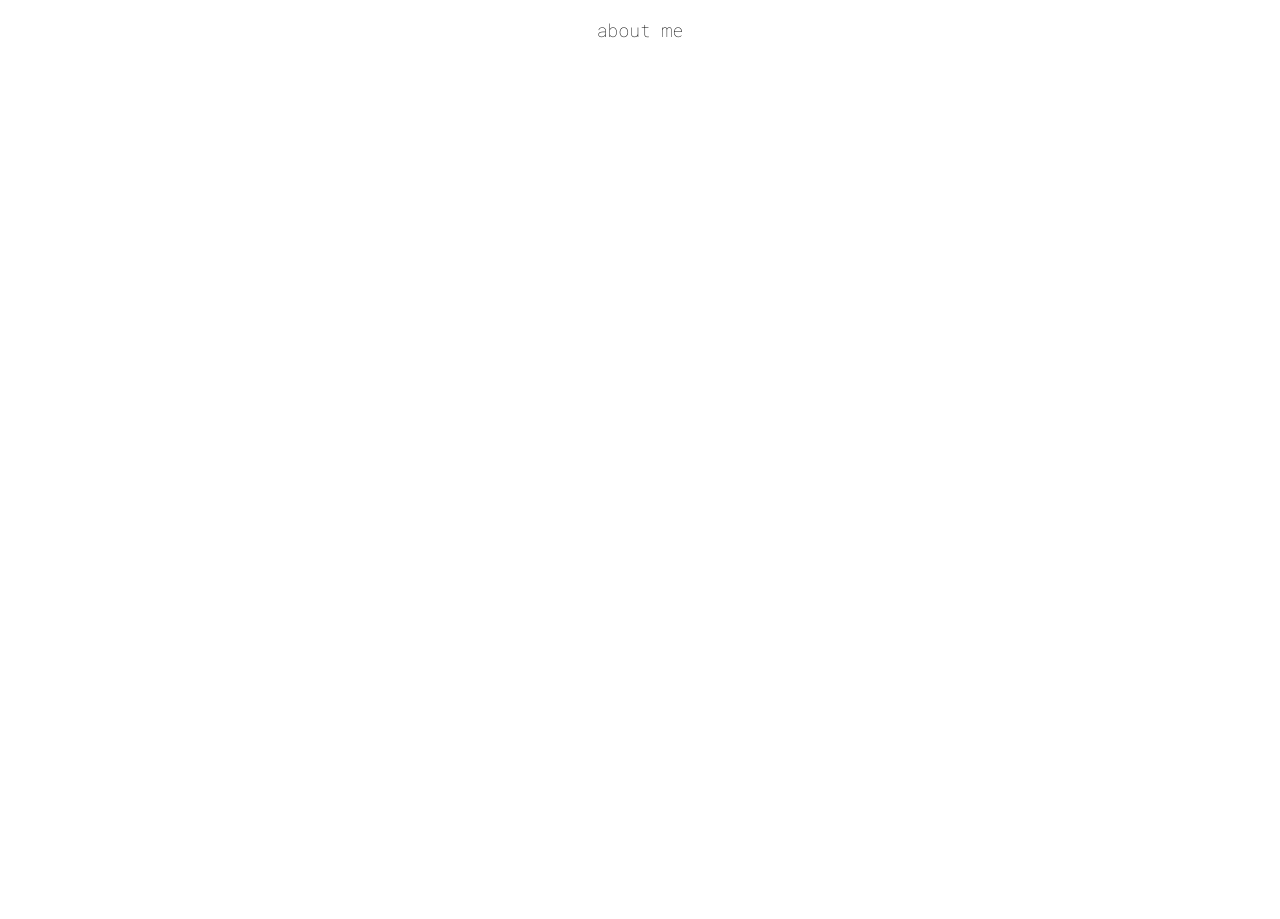
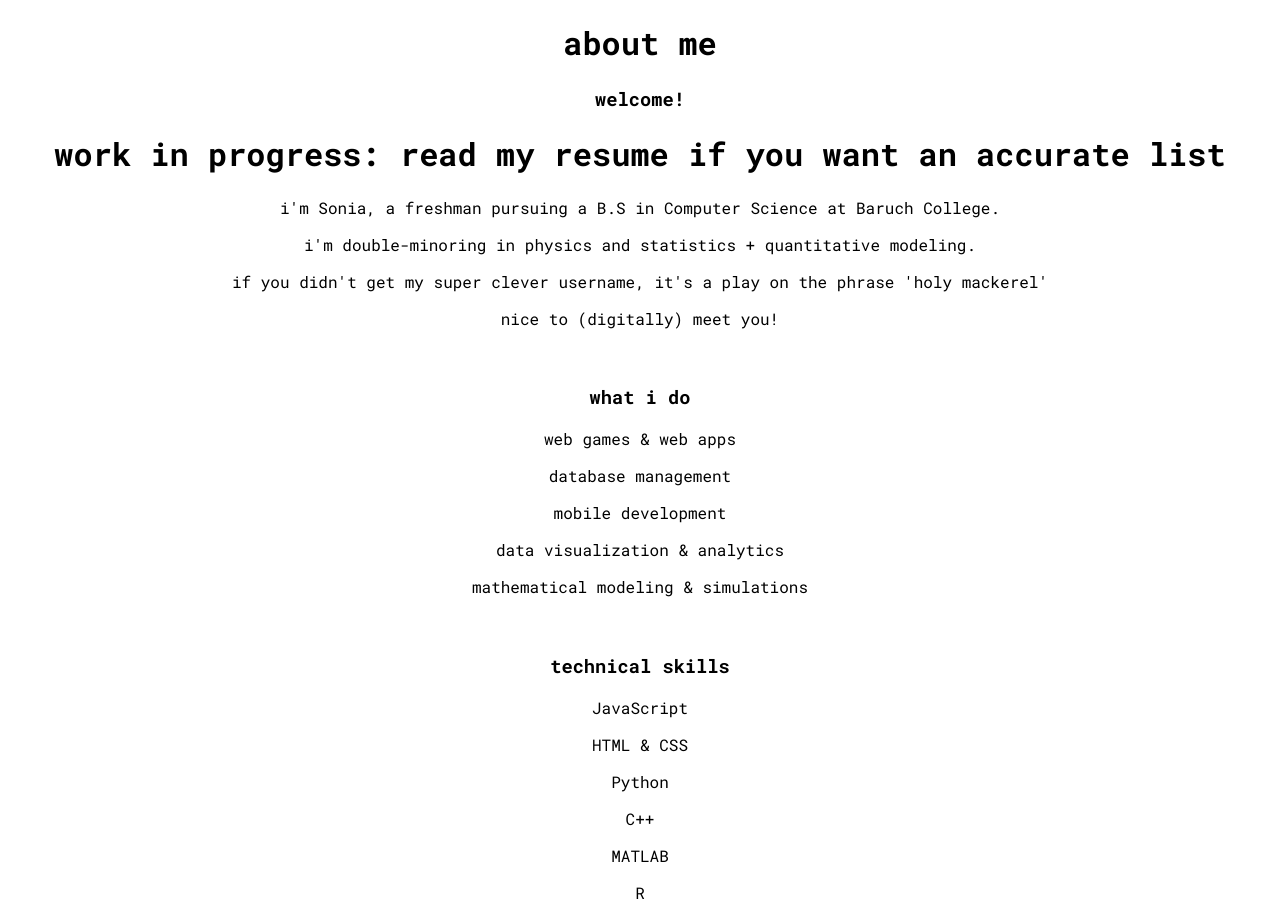
Before and after one commit to agodfearingmackerel/agodfearingmackerel.github.io, a plain HTML site: page about.html in a window 1280 px wide. Before the commit the page ends 800 px from the top, so only its background shows below. Drawn offline with Linux system fonts and the light colour scheme.

Commit message:
Added content to about me

```diff
--- a/about.html
+++ b/about.html
@@ -4,13 +4,37 @@
     <meta charset="UTF-8">
     <meta name="viewport" content="width=device-width, initial-scale=1.0">
     <title>agodfearingmackerel</title>
-    <link rel="stylesheet" href="style.css">
+    <link rel="stylesheet" href="tristyle.css">
     <link rel="icon" type="image/x-icon" href="fish.svg">
     <link rel="preconnect" href="https://fonts.googleapis.com">
     <link rel="preconnect" href="https://fonts.gstatic.com" crossorigin>
     <link href="https://fonts.googleapis.com/css2?family=Roboto+Mono:ital,wght@0,100..700;1,100..700&display=swap" rel="stylesheet">
 </head>
 <body>
-    <p>about me</p>
+    <div class="container">
+    <h1>about me</h1>
+        <h3>welcome!</h3>
+        <h1>work in progress: read my resume if you want an accurate list</h1>
+            <p>i'm Sonia, a freshman pursuing a B.S in Computer Science at Baruch College.</p>
+            <p>i'm double-minoring in physics and statistics + quantitative modeling.</p>
+            <p>if you didn't get my super clever username, it's a play on the phrase 'holy mackerel'</p>
+            <p>nice to (digitally) meet you!</p>
+        <br>
+        <h3>what i do</h3>
+            <p>web games & web apps</p>
+            <p>database management</p>
+            <p>mobile development</p>
+            <p>data visualization & analytics</p>
+            <p>mathematical modeling & simulations</p>
+        <br>
+        <h3>technical skills</h3>
+        <p>JavaScript</p>
+        <p>HTML & CSS</p>
+        <p>Python</p>
+        <p>C++</p>
+        <p>MATLAB</p>
+        <p>R</p>
+    </div>
+<script src="script.js"></script>
 </body>
 </html>
--- /dev/null
+++ b/tristyle.css
@@ -0,0 +1,10 @@
+html, body {
+    text-align: center;
+    margin: 0;
+    font-family: "Roboto Mono", serif;
+    font-optical-sizing: auto;
+    font-weight: 400;
+    display: flex;
+    justify-content: center;
+    align-items: center;
+}
```
Also changed, not shown: index.html (+3 -3 lines), portfolio.html (+2 -1 lines), projects.html (+2 -1 lines).
